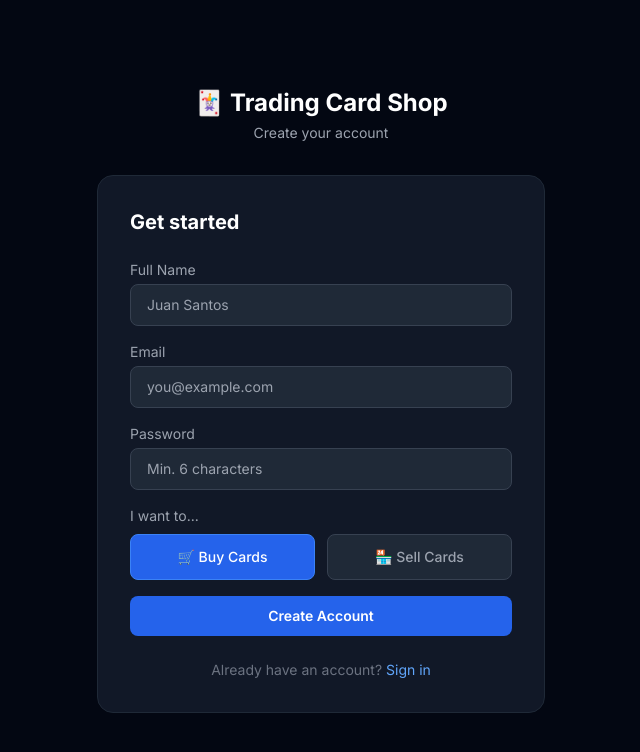
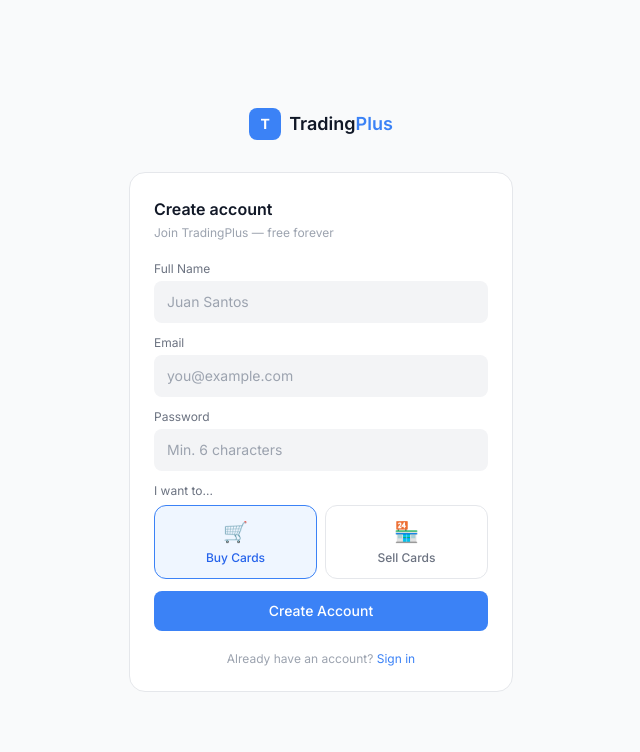
Before and after one commit to FakRon-del/trading-card-shop, a Next.js app in the folder apps/frontend/: page /register in a window 1280 px wide. Shown: the top 752 px of the page, without its empty margins (319-959 px from the left). Built offline with nearby package versions, Linux system fonts and the light colour scheme.

Commit message:
redesign login, register, card detail pages to TradingPlus style

```diff
--- a/apps/frontend/app/cards/[id]/page.tsx
+++ b/apps/frontend/app/cards/[id]/page.tsx
@@ -1,18 +1,31 @@
 import Link from 'next/link'
 import Image from 'next/image'
-import { Card } from '../../types/card'
+import Navbar from '../../components/Navbar'
+import BottomNav from '../../components/BottomNav'
 import AddToCartButton from '../../components/AddToCartButton'
 
-async function getCard(id: string): Promise<Card | null> {
+async function getCard(id: string) {
   try {
-    const res = await fetch(`http://localhost:4000/api/cards/${id}`, {
-      cache: 'no-store'
-    })
+    const res = await fetch(`http://localhost:4000/api/cards/${id}`, { cache: 'no-store' })
     if (!res.ok) return null
     return res.json()
-  } catch {
-    return null
+  } catch { return null }
 }
+
+const RARITY_STYLES: Record<string, string> = {
+  'Holo Rare':  'bg-blue-100 text-blue-700 dark:bg-blue-900/40 dark:text-blue-300',
+  'Ultra Rare': 'bg-purple-100 text-purple-700 dark:bg-purple-900/40 dark:text-purple-300',
+  'Rare':       'bg-amber-100 text-amber-700 dark:bg-amber-900/40 dark:text-amber-300',
+  'Common':     'bg-gray-100 text-gray-600 dark:bg-gray-800 dark:text-gray-400',
+  'Uncommon':   'bg-green-100 text-green-700 dark:bg-green-900/40 dark:text-green-300',
+}
+
+const CONDITION_LABELS: Record<string, string> = {
+  NEAR_MINT:        'Near Mint',
+  LIGHTLY_PLAYED:   'Lightly Played',
+  MODERATELY_PLAYED:'Moderately Played',
+  HEAVILY_PLAYED:   'Heavily Played',
+  DAMAGED:          'Damaged',
 }
 
 export default async function CardDetailPage({
@@ -25,88 +38,107 @@ export default async function CardDetailPage({
 
   if (!card) {
     return (
-      <main className="min-h-screen bg-gray-950 flex items-center justify-center">
+      <div className="min-h-screen bg-gray-50 dark:bg-gray-950 flex items-center justify-center">
         <div className="text-center">
-          <p className="text-gray-400 text-lg">Card not found</p>
-          <Link href="/" className="text-blue-400 text-sm mt-2 block">← Back to shop</Link>
+          <p className="text-3xl mb-3">🃏</p>
+          <p className="text-sm text-gray-500 dark:text-gray-400 mb-3">Card not found</p>
+          <Link href="/" className="text-xs text-blue-500">← Back to shop</Link>
         </div>
-      </main>
+      </div>
     )
   }
 
+  const rarityStyle = RARITY_STYLES[card.rarity] ?? 'bg-gray-100 text-gray-600 dark:bg-gray-800 dark:text-gray-400'
+  const lowestPrice = card.listings?.length > 0
+    ? Math.min(...card.listings.map((l: any) => parseFloat(l.price)))
+    : null
+
   return (
-    <main className="min-h-screen bg-gray-950">
+    <div className="min-h-screen bg-gray-50 dark:bg-gray-950 pb-16">
+      <Navbar />
 
-      {/* Header */}
-      <header className="border-b border-gray-800 bg-gray-900 sticky top-0 z-10">
-        <div className="max-w-5xl mx-auto px-4 py-3 flex items-center justify-between">
-          <Link href="/" className="text-gray-400 hover:text-white text-sm transition-colors">
-            ← Back to shop
+      <div className="max-w-2xl mx-auto px-4 py-4">
+
+        {/* Back */}
+        <Link href="/" className="flex items-center gap-1 text-xs text-gray-400 hover:text-blue-500 transition-colors mb-4">
+          <svg xmlns="http://www.w3.org/2000/svg" className="w-3 h-3" fill="none" viewBox="0 0 24 24" stroke="currentColor">
+            <path strokeLinecap="round" strokeLinejoin="round" strokeWidth={2} d="M15 19l-7-7 7-7" />
+          </svg>
+          Back to shop
         </Link>
-          <h1 className="text-sm font-bold text-white">🃏 CardMarket PH</h1>
+
+        {/* Card header */}
+        <div className="bg-white dark:bg-gray-900 rounded-2xl border border-gray-200 dark:border-gray-800 overflow-hidden mb-4">
+          <div className="flex gap-4 p-4">
+
+            {/* Image */}
+            <div className="relative w-32 flex-shrink-0 aspect-[3/4] bg-gray-100 dark:bg-gray-800 rounded-xl overflow-hidden">
+              {card.imageUrl ? (
+                <Image src={card.imageUrl} alt={card.name} fill className="object-contain p-1" />
+              ) : (
+                <div className="w-full h-full flex items-center justify-center text-3xl">🃏</div>
+              )}
             </div>
-      </header>
 
-      <div className="max-w-5xl mx-auto px-4 py-8">
-        <div className="grid grid-cols-1 md:grid-cols-2 gap-8">
-
-          {/* Card Image */}
-          <div className="flex justify-center">
-            <div className="relative w-64 aspect-[3/4] bg-gray-900 rounded-xl overflow-hidden border border-gray-800">
-              {card.imageUrl ? (
-                <Image
-                  src={card.imageUrl}
-                  alt={card.name}
-                  fill
-                  className="object-contain p-3"
-                />
-              ) : (
-                <div className="w-full h-full flex items-center justify-center text-gray-600">
-                  No Image
+            {/* Info */}
+            <div className="flex-1 min-w-0 py-1">
+              <h1 className="text-base font-semibold text-gray-900 dark:text-white mb-1">{card.name}</h1>
+              <p className="text-xs text-gray-400 mb-2">{card.set} · #{card.number}</p>
+              <span className={`text-xs px-2 py-0.5 rounded-full ${rarityStyle}`}>
+                {card.rarity}
+              </span>
+              {lowestPrice && (
+                <div className="mt-3">
+                  <p className="text-xs text-gray-400">Starting from</p>
+                  <p className="text-lg font-bold text-green-600 dark:text-green-400">
+                    ₱{lowestPrice.toLocaleString()}
+                  </p>
                 </div>
               )}
             </div>
           </div>
+        </div>
 
-          {/* Card Info */}
+        {/* Listings */}
         <div>
-            <h2 className="text-2xl font-bold text-white mb-1">{card.name}</h2>
-            <p className="text-gray-400 text-sm mb-1">{card.set} · #{card.number}</p>
-            <span className="inline-block bg-blue-900/40 text-blue-400 text-xs px-3 py-1 rounded-full mb-6">
-              {card.rarity}
+          <h2 className="text-sm font-semibold text-gray-900 dark:text-white mb-3">
+            Available from sellers
+            <span className="ml-1.5 text-xs font-normal text-gray-400">
+              {card.listings?.length ?? 0} listings
             </span>
-
-            {/* Listings from sellers */}
-            <h3 className="text-white font-semibold mb-3">
-              Available Listings
-              <span className="ml-2 text-gray-500 text-sm font-normal">
-                {card.listings?.length ?? 0} sellers
-              </span>
-            </h3>
+          </h2>
 
           {!card.listings || card.listings.length === 0 ? (
-              <div className="bg-gray-900 border border-gray-800 rounded-xl p-6 text-center">
-                <p className="text-gray-500 text-sm">No listings available for this card.</p>
+            <div className="bg-white dark:bg-gray-900 rounded-xl border border-gray-200 dark:border-gray-800 py-10 text-center">
+              <p className="text-sm text-gray-400">No sellers listing this card yet</p>
             </div>
           ) : (
-              <div className="space-y-3">
+            <div className="space-y-2.5">
               {card.listings.map((listing: any) => (
                 <div key={listing.id}
-                    className="bg-gray-900 border border-gray-800 rounded-xl p-4 flex items-center justify-between">
-                    <div>
-                      <p className="text-white font-semibold text-lg">
-                        ₱{parseFloat(listing.price).toFixed(2)}
+                  className="bg-white dark:bg-gray-900 rounded-xl border border-gray-200 dark:border-gray-800 p-4 flex items-center justify-between gap-3">
+                  <div className="min-w-0">
+                    <div className="flex items-center gap-2 mb-1">
+                      <p className="text-base font-bold text-green-600 dark:text-green-400">
+                        ₱{parseFloat(listing.price).toLocaleString()}
                       </p>
-                      <p className="text-gray-400 text-xs mt-0.5">
-                        {listing.condition.replace(/_/g, ' ')} · {listing.stock} in stock
+                      <span className="text-xs text-gray-400">
+                        · {listing.stock} left
+                      </span>
+                    </div>
+                    <p className="text-xs text-gray-400 mb-1">
+                      {CONDITION_LABELS[listing.condition] ?? listing.condition}
                     </p>
                     {listing.seller && (
-                        <p className="text-blue-400 text-xs mt-1">
-                          🏪 {listing.seller.shopName}
-                        </p>
+                      <div className="flex items-center gap-1">
+                        <div className="w-4 h-4 rounded-full bg-blue-500 flex items-center justify-center text-white text-xs flex-shrink-0">
+                          {listing.seller.shopName?.charAt(0)}
+                        </div>
+                        <span className="text-xs text-blue-500">{listing.seller.shopName}</span>
+                      </div>
                     )}
                     {listing.description && (
-                        <p className="text-gray-500 text-xs mt-1">{listing.description}</p>
+                      <p className="text-xs text-gray-400 mt-1 truncate">{listing.description}</p>
                     )}
                   </div>
                   <AddToCartButton listing={listing} card={card} />
@@ -116,7 +148,8 @@ export default async function CardDetailPage({
           )}
         </div>
       </div>
+
+      <BottomNav />
     </div>
-    </main>
   )
 }
--- a/apps/frontend/app/login/page.tsx
+++ b/apps/frontend/app/login/page.tsx
@@ -15,99 +15,73 @@ export default function LoginPage() {
     e.preventDefault()
     setLoading(true)
     setError('')
-
     try {
       const res = await fetch('http://localhost:4000/api/auth/login', {
         method: 'POST',
         headers: { 'Content-Type': 'application/json' },
         body: JSON.stringify({ email, password })
       })
-
       const data = await res.json()
-
-      if (!res.ok) {
-        setError(data.error || 'Login failed')
-        return
-      }
-
-      // Save token to localStorage
+      if (!res.ok) { setError(data.error || 'Login failed'); return }
       localStorage.setItem('token', data.token)
       localStorage.setItem('user', JSON.stringify(data.user))
-
-      // Redirect based on role
-      if (data.user.role === 'SELLER') {
-        router.push('/dashboard')
-      } else {
-        router.push('/')
-      }
+      if (data.user.role === 'SELLER') router.push('/dashboard')
+      else router.push('/')
     } catch {
-      setError('Something went wrong. Try again.')
+      setError('Something went wrong.')
     } finally {
       setLoading(false)
     }
   }
 
   return (
-    <main className="min-h-screen bg-gray-950 flex items-center justify-center px-4">
-      <div className="w-full max-w-md">
+    <main className="min-h-screen bg-gray-50 dark:bg-gray-950 flex flex-col items-center justify-center px-4">
 
       {/* Logo */}
-        <div className="text-center mb-8">
-          <h1 className="text-2xl font-bold text-white">🃏 Trading Card Shop</h1>
-          <p className="text-gray-400 text-sm mt-1">Sign in to your account</p>
-        </div>
+      <Link href="/" className="flex items-center gap-2 mb-8">
+        <div className="w-8 h-8 bg-blue-500 rounded-lg flex items-center justify-center text-white font-bold text-sm">T</div>
+        <span className="font-semibold text-gray-900 dark:text-white text-lg">
+          Trading<span className="text-blue-500">Plus</span>
+        </span>
+      </Link>
 
-        {/* Form */}
-        <div className="bg-gray-900 border border-gray-800 rounded-2xl p-8">
-          <h2 className="text-white font-bold text-xl mb-6">Welcome back</h2>
+      <div className="w-full max-w-sm bg-white dark:bg-gray-900 rounded-2xl border border-gray-200 dark:border-gray-800 p-6">
+        <h1 className="text-base font-semibold text-gray-900 dark:text-white mb-1">Welcome back</h1>
+        <p className="text-xs text-gray-400 mb-5">Sign in to your TradingPlus account</p>
 
         {error && (
-            <div className="bg-red-900/30 border border-red-700 text-red-400 text-sm px-4 py-3 rounded-lg mb-4">
+          <div className="bg-red-50 dark:bg-red-900/20 border border-red-200 dark:border-red-800 text-red-600 dark:text-red-400 text-xs px-3 py-2.5 rounded-lg mb-4">
             {error}
           </div>
         )}
 
-          <form onSubmit={handleSubmit} className="space-y-4">
+        <form onSubmit={handleSubmit} className="space-y-3">
           <div>
-              <label className="text-gray-400 text-sm block mb-1">Email</label>
+            <label className="text-xs text-gray-500 dark:text-gray-400 block mb-1">Email</label>
             <input
-                type="email"
-                value={email}
-                onChange={e => setEmail(e.target.value)}
-                required
-                className="w-full bg-gray-800 border border-gray-700 text-white rounded-lg px-4 py-2.5 text-sm focus:outline-none focus:border-blue-500"
+              type="email" value={email} onChange={e => setEmail(e.target.value)} required
+              className="w-full bg-gray-100 dark:bg-gray-800 border border-transparent focus:border-blue-500 text-gray-900 dark:text-white rounded-lg px-3 py-2.5 text-sm outline-none transition-colors"
               placeholder="you@example.com"
             />
           </div>
-
           <div>
-              <label className="text-gray-400 text-sm block mb-1">Password</label>
+            <label className="text-xs text-gray-500 dark:text-gray-400 block mb-1">Password</label>
             <input
-                type="password"
-                value={password}
-                onChange={e => setPassword(e.target.value)}
-                required
-                className="w-full bg-gray-800 border border-gray-700 text-white rounded-lg px-4 py-2.5 text-sm focus:outline-none focus:border-blue-500"
+              type="password" value={password} onChange={e => setPassword(e.target.value)} required
+              className="w-full bg-gray-100 dark:bg-gray-800 border border-transparent focus:border-blue-500 text-gray-900 dark:text-white rounded-lg px-3 py-2.5 text-sm outline-none transition-colors"
               placeholder="••••••••"
             />
           </div>
-
-            <button
-              type="submit"
-              disabled={loading}
-              className="w-full bg-blue-600 hover:bg-blue-500 disabled:bg-blue-800 disabled:cursor-not-allowed text-white font-semibold py-2.5 rounded-lg transition-colors text-sm"
-            >
+          <button type="submit" disabled={loading}
+            className="w-full bg-blue-500 hover:bg-blue-600 disabled:bg-blue-300 text-white font-medium py-2.5 rounded-lg transition-colors text-sm mt-1">
             {loading ? 'Signing in...' : 'Sign In'}
           </button>
         </form>
 
-          <p className="text-gray-500 text-sm text-center mt-6">
+        <p className="text-xs text-gray-400 text-center mt-5">
           Don't have an account?{' '}
-            <Link href="/register" className="text-blue-400 hover:text-blue-300">
-              Register here
-            </Link>
+          <Link href="/register" className="text-blue-500 hover:text-blue-600">Register</Link>
         </p>
-        </div>
       </div>
     </main>
   )
--- a/apps/frontend/app/register/page.tsx
+++ b/apps/frontend/app/register/page.tsx
@@ -17,139 +17,100 @@ export default function RegisterPage() {
     e.preventDefault()
     setLoading(true)
     setError('')
-
     try {
       const res = await fetch('http://localhost:4000/api/auth/register', {
         method: 'POST',
         headers: { 'Content-Type': 'application/json' },
         body: JSON.stringify({ name, email, password, role })
       })
-
       const data = await res.json()
-
-      if (!res.ok) {
-        setError(data.error || 'Registration failed')
-        return
-      }
-
+      if (!res.ok) { setError(data.error || 'Registration failed'); return }
       localStorage.setItem('token', data.token)
       localStorage.setItem('user', JSON.stringify(data.user))
-
-      if (data.user.role === 'SELLER') {
-        router.push('/dashboard/setup')
-      } else {
-        router.push('/')
-      }
+      if (data.user.role === 'SELLER') router.push('/dashboard/setup')
+      else router.push('/')
     } catch {
-      setError('Something went wrong. Try again.')
+      setError('Something went wrong.')
     } finally {
       setLoading(false)
     }
   }
 
   return (
-    <main className="min-h-screen bg-gray-950 flex items-center justify-center px-4">
-      <div className="w-full max-w-md">
+    <main className="min-h-screen bg-gray-50 dark:bg-gray-950 flex flex-col items-center justify-center px-4 py-8">
 
       {/* Logo */}
-        <div className="text-center mb-8">
-          <h1 className="text-2xl font-bold text-white">🃏 Trading Card Shop</h1>
-          <p className="text-gray-400 text-sm mt-1">Create your account</p>
-        </div>
+      <Link href="/" className="flex items-center gap-2 mb-8">
+        <div className="w-8 h-8 bg-blue-500 rounded-lg flex items-center justify-center text-white font-bold text-sm">T</div>
+        <span className="font-semibold text-gray-900 dark:text-white text-lg">
+          Trading<span className="text-blue-500">Plus</span>
+        </span>
+      </Link>
 
-        {/* Form */}
-        <div className="bg-gray-900 border border-gray-800 rounded-2xl p-8">
-          <h2 className="text-white font-bold text-xl mb-6">Get started</h2>
+      <div className="w-full max-w-sm bg-white dark:bg-gray-900 rounded-2xl border border-gray-200 dark:border-gray-800 p-6">
+        <h1 className="text-base font-semibold text-gray-900 dark:text-white mb-1">Create account</h1>
+        <p className="text-xs text-gray-400 mb-5">Join TradingPlus — free forever</p>
 
         {error && (
-            <div className="bg-red-900/30 border border-red-700 text-red-400 text-sm px-4 py-3 rounded-lg mb-4">
+          <div className="bg-red-50 dark:bg-red-900/20 border border-red-200 dark:border-red-800 text-red-600 dark:text-red-400 text-xs px-3 py-2.5 rounded-lg mb-4">
             {error}
           </div>
         )}
 
-          <form onSubmit={handleSubmit} className="space-y-4">
+        <form onSubmit={handleSubmit} className="space-y-3">
           <div>
-              <label className="text-gray-400 text-sm block mb-1">Full Name</label>
+            <label className="text-xs text-gray-500 dark:text-gray-400 block mb-1">Full Name</label>
             <input
-                type="text"
-                value={name}
-                onChange={e => setName(e.target.value)}
-                required
-                className="w-full bg-gray-800 border border-gray-700 text-white rounded-lg px-4 py-2.5 text-sm focus:outline-none focus:border-blue-500"
+              type="text" value={name} onChange={e => setName(e.target.value)} required
+              className="w-full bg-gray-100 dark:bg-gray-800 border border-transparent focus:border-blue-500 text-gray-900 dark:text-white rounded-lg px-3 py-2.5 text-sm outline-none transition-colors"
               placeholder="Juan Santos"
             />
           </div>
-
           <div>
-              <label className="text-gray-400 text-sm block mb-1">Email</label>
+            <label className="text-xs text-gray-500 dark:text-gray-400 block mb-1">Email</label>
             <input
-                type="email"
-                value={email}
-                onChange={e => setEmail(e.target.value)}
-                required
-                className="w-full bg-gray-800 border border-gray-700 text-white rounded-lg px-4 py-2.5 text-sm focus:outline-none focus:border-blue-500"
+              type="email" value={email} onChange={e => setEmail(e.target.value)} required
+              className="w-full bg-gray-100 dark:bg-gray-800 border border-transparent focus:border-blue-500 text-gray-900 dark:text-white rounded-lg px-3 py-2.5 text-sm outline-none transition-colors"
               placeholder="you@example.com"
             />
           </div>
-
           <div>
-              <label className="text-gray-400 text-sm block mb-1">Password</label>
+            <label className="text-xs text-gray-500 dark:text-gray-400 block mb-1">Password</label>
             <input
-                type="password"
-                value={password}
-                onChange={e => setPassword(e.target.value)}
-                required
-                minLength={6}
-                className="w-full bg-gray-800 border border-gray-700 text-white rounded-lg px-4 py-2.5 text-sm focus:outline-none focus:border-blue-500"
+              type="password" value={password} onChange={e => setPassword(e.target.value)} required minLength={6}
+              className="w-full bg-gray-100 dark:bg-gray-800 border border-transparent focus:border-blue-500 text-gray-900 dark:text-white rounded-lg px-3 py-2.5 text-sm outline-none transition-colors"
               placeholder="Min. 6 characters"
             />
           </div>
 
-            {/* Role selector */}
+          {/* Role picker */}
           <div>
-              <label className="text-gray-400 text-sm block mb-2">I want to...</label>
-              <div className="grid grid-cols-2 gap-3">
-                <button
-                  type="button"
-                  onClick={() => setRole('BUYER')}
-                  className={`py-3 rounded-lg border text-sm font-medium transition-colors ${
-                    role === 'BUYER'
-                      ? 'bg-blue-600 border-blue-500 text-white'
-                      : 'bg-gray-800 border-gray-700 text-gray-400 hover:border-gray-500'
-                  }`}
-                >
-                  🛒 Buy Cards
+            <label className="text-xs text-gray-500 dark:text-gray-400 block mb-1.5">I want to...</label>
+            <div className="grid grid-cols-2 gap-2">
+              {([['BUYER', '🛒', 'Buy Cards'], ['SELLER', '🏪', 'Sell Cards']] as const).map(([r, icon, label]) => (
+                <button key={r} type="button" onClick={() => setRole(r)}
+                  className={`py-3 rounded-xl border text-sm transition-colors flex flex-col items-center gap-1 ${
+                    role === r
+                      ? 'bg-blue-50 dark:bg-blue-900/20 border-blue-500 text-blue-600 dark:text-blue-400'
+                      : 'border-gray-200 dark:border-gray-700 text-gray-500 dark:text-gray-400'
+                  }`}>
+                  <span className="text-xl">{icon}</span>
+                  <span className="text-xs font-medium">{label}</span>
                 </button>
-                <button
-                  type="button"
-                  onClick={() => setRole('SELLER')}
-                  className={`py-3 rounded-lg border text-sm font-medium transition-colors ${
-                    role === 'SELLER'
-                      ? 'bg-blue-600 border-blue-500 text-white'
-                      : 'bg-gray-800 border-gray-700 text-gray-400 hover:border-gray-500'
-                  }`}
-                >
-                  🏪 Sell Cards
-                </button>
+              ))}
             </div>
           </div>
 
-            <button
-              type="submit"
-              disabled={loading}
-              className="w-full bg-blue-600 hover:bg-blue-500 disabled:bg-blue-800 disabled:cursor-not-allowed text-white font-semibold py-2.5 rounded-lg transition-colors text-sm"
-            >
+          <button type="submit" disabled={loading}
+            className="w-full bg-blue-500 hover:bg-blue-600 disabled:bg-blue-300 text-white font-medium py-2.5 rounded-lg transition-colors text-sm mt-1">
             {loading ? 'Creating account...' : 'Create Account'}
           </button>
         </form>
 
-          <p className="text-gray-500 text-sm text-center mt-6">
+        <p className="text-xs text-gray-400 text-center mt-5">
           Already have an account?{' '}
-            <Link href="/login" className="text-blue-400 hover:text-blue-300">
-              Sign in
-            </Link>
+          <Link href="/login" className="text-blue-500 hover:text-blue-600">Sign in</Link>
         </p>
-        </div>
       </div>
     </main>
   )
```
Lines whose indentation alone changed are shown as unchanged.
